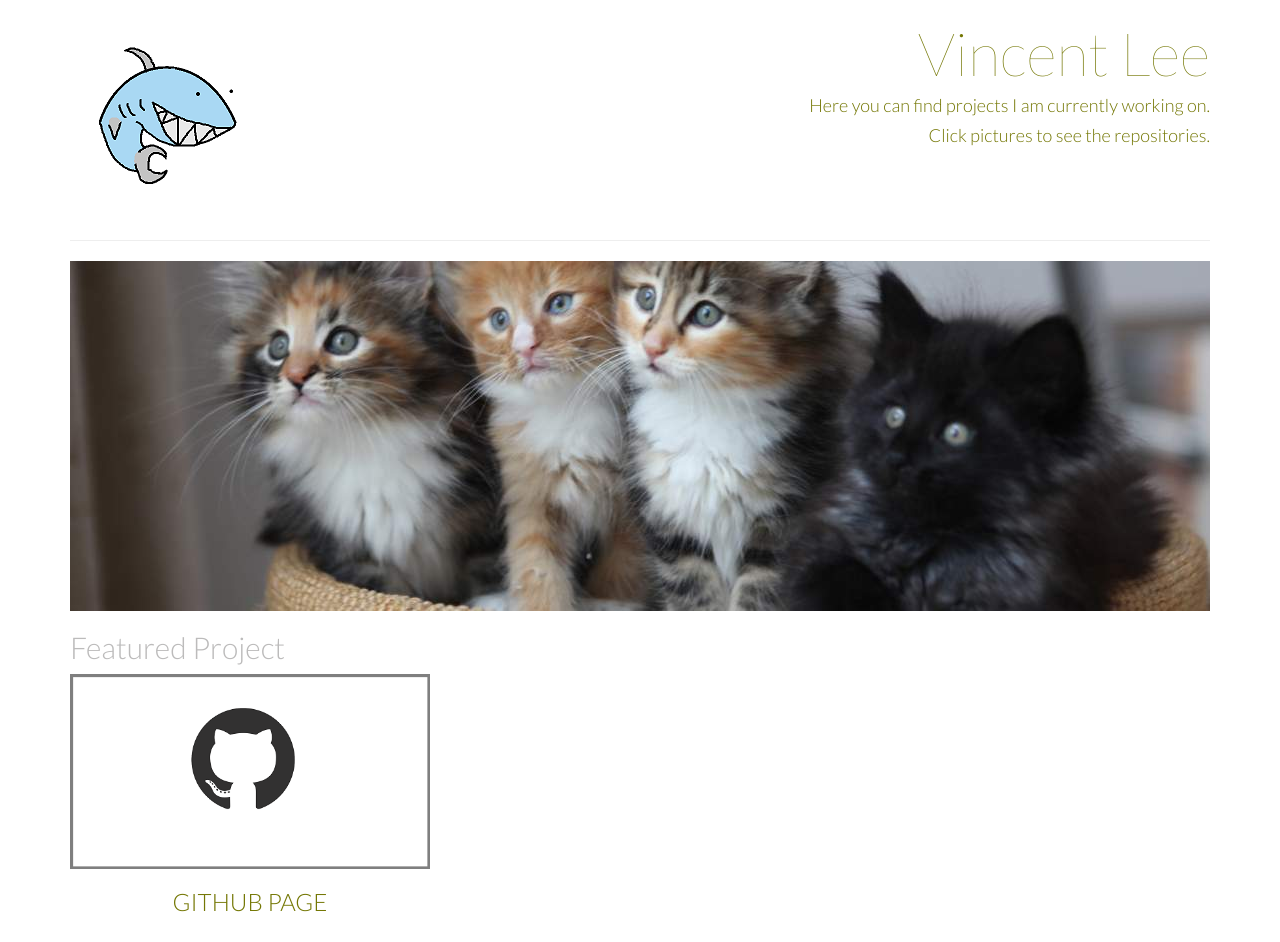
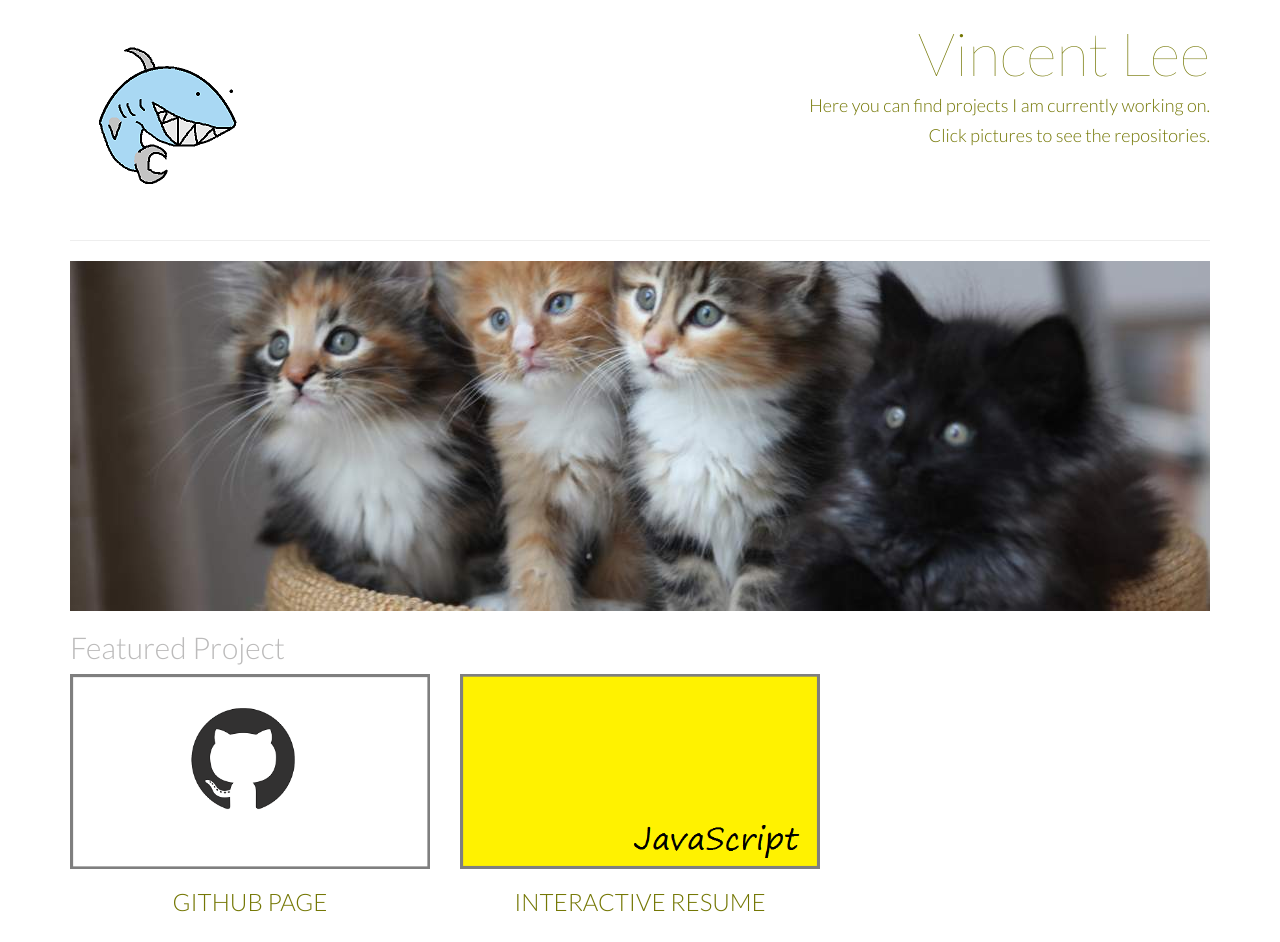
Before and after one commit to tienchil/tienchil.github.io, a plain HTML site: page index.html in a window 1280 px wide. Shown: the top 942 px of the page. Drawn offline with Linux system fonts and the light colour scheme.

Commit message:
v1.3
-Add javascript project

```diff
--- a/index.html
+++ b/index.html
@@ -44,6 +44,12 @@
 					</a>
 					<h3 class="text-uppercase">Github Page</h3>
 				</div>
+				<div class="col-md-4">
+					<a href="https://tienchil.github.io/interactive_resume/" target="_blank">
+						<img  class="img-responsive" src="images/js.png" alt="javascript logo">
+					</a>
+					<h3 class="text-uppercase">Interactive Resume</h3>
+				</div>
 			</div>
 			<div class="row">
 				<div class="col-md-12">
```
Also changed, not shown: images/js.png (added).
